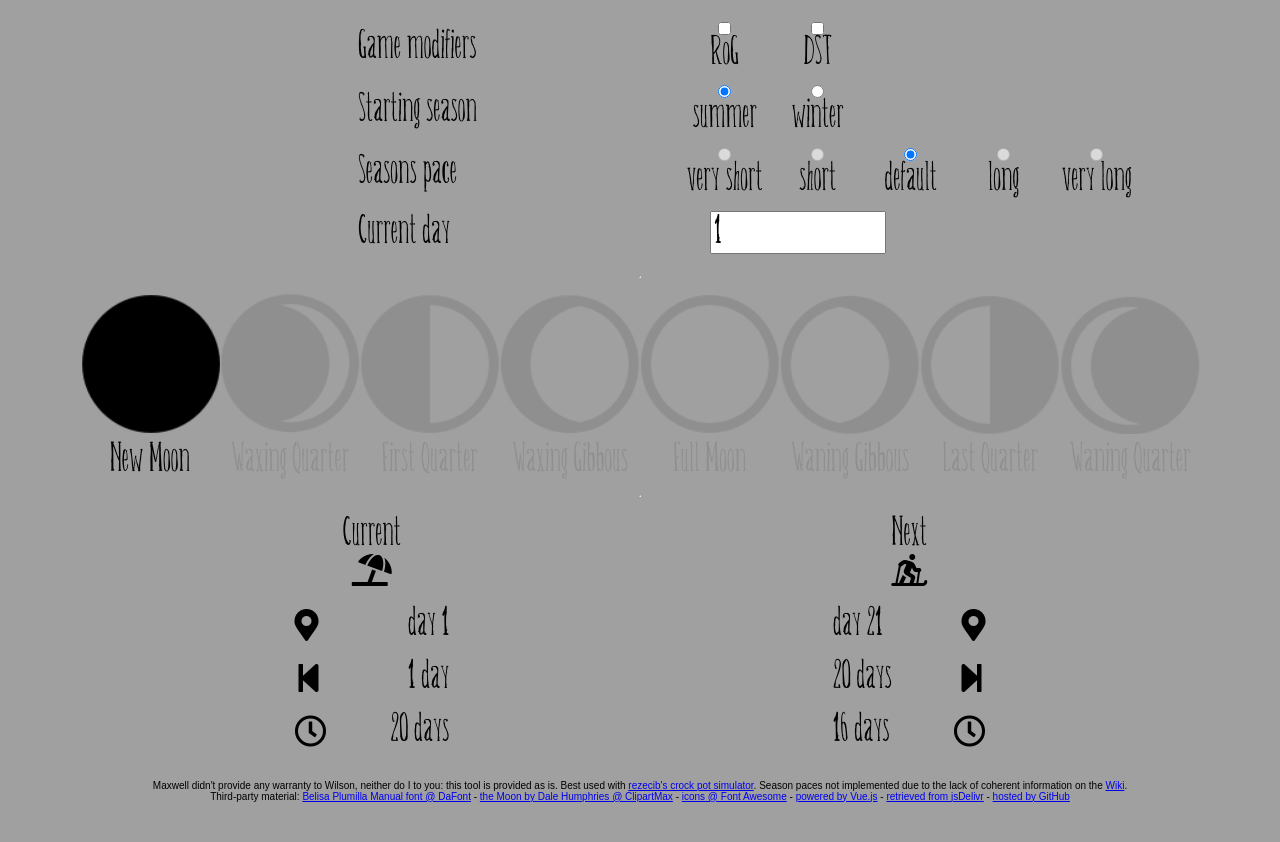
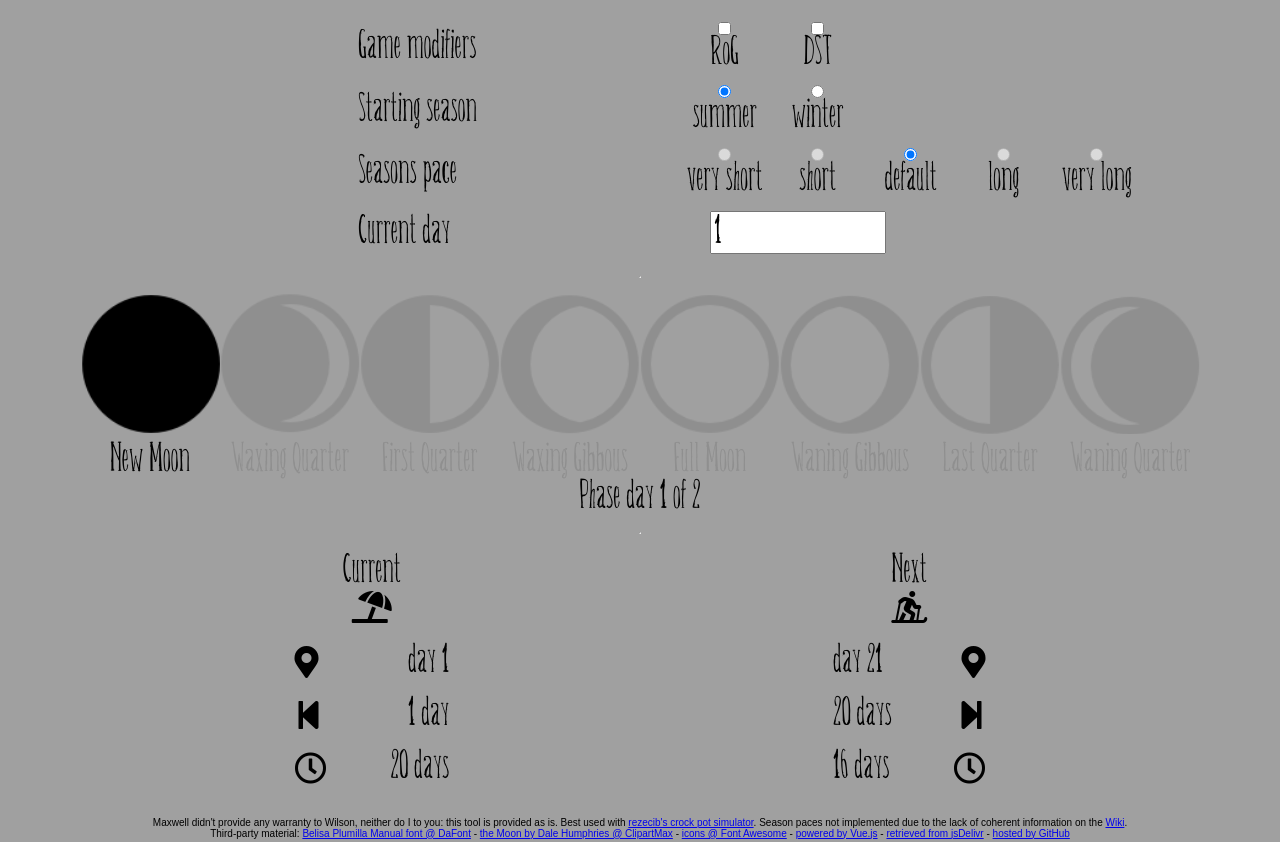
Before and after one commit to xetoile/DoNotStarve, a plain HTML site: page index.html in a window 1280 px wide. Before the commit the page ends 805 px from the top, so only its background shows below. Drawn offline with nearby package versions, Linux system fonts and the light colour scheme.

Commit message:
forgot phase day

```diff
--- a/DoNotStarveCalendar.js
+++ b/DoNotStarveCalendar.js
@@ -158,7 +158,7 @@ class DoNotStarveCalendar {
     }
     // new or full moon
     if (moonReduced % 10 === 1) { // 1 or 11
-      this.phase.name = this._phases[(moonReduced - 1) % 6]; // 0 (new) or 4 (full)
+      this.phase.label = this._phases[(moonReduced - 1) % 6]; // 0 (new) or 4 (full)
       this.phase.day = 1;
       this.phase.duration = 1;
       return;
--- a/index.html
+++ b/index.html
@@ -89,6 +89,9 @@
           <div>{{ phase }}</div>
         </div>
       </div>
+      <div class="phase-description">
+        Phase day {{ calendar.phase.day }} of {{ calendar.phase.duration }}
+      </div>
     </div>
     <hr/>
     <div class="seasons">
--- a/main.css
+++ b/main.css
@@ -67,6 +67,10 @@ div.phase-pictures {
   display: flex;
   flex-direction: row;
   justify-content: center;
+}
+
+div.phase-description {
+  text-align: center;
 }
 
 div.phase-picture img {
```
